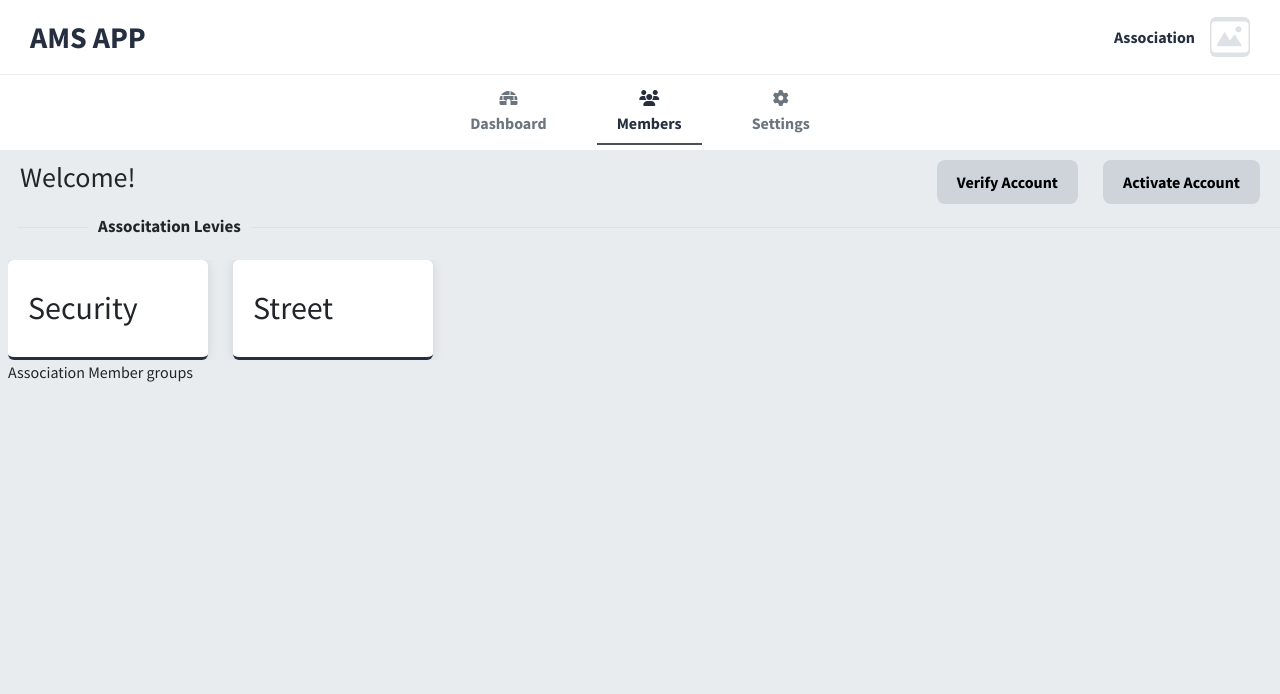
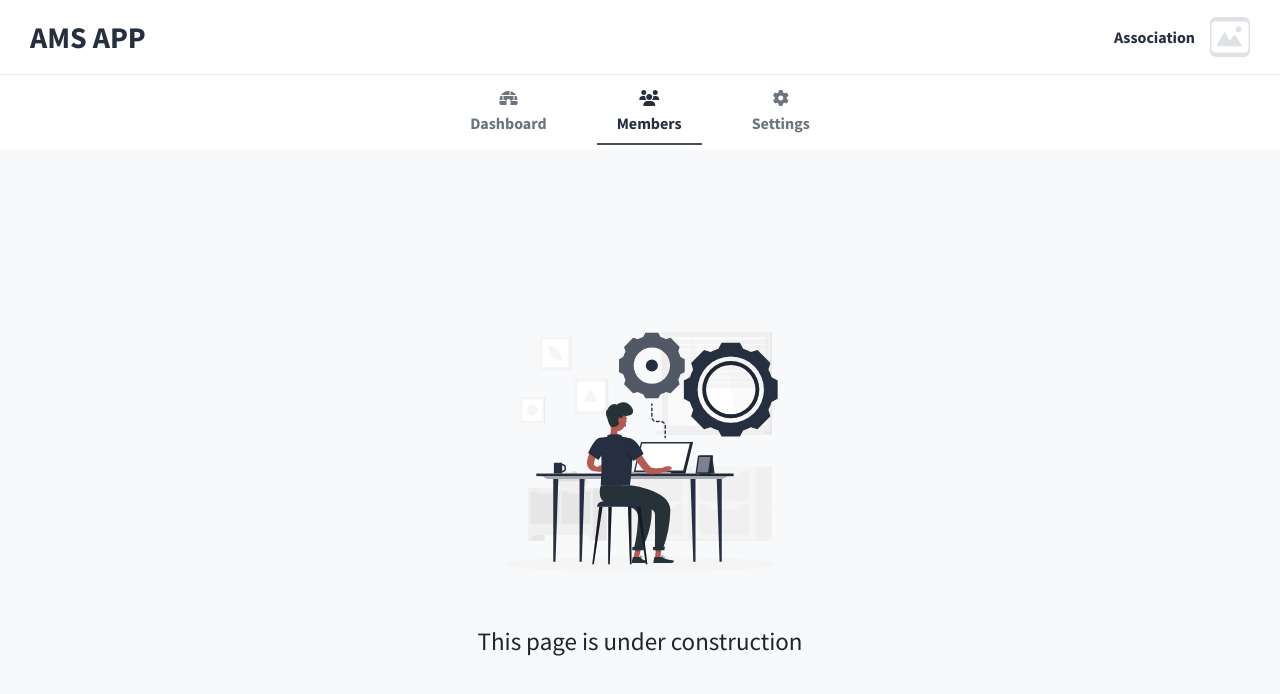
Before and after one commit to codepraycode/ams_app, a React app: page /members in a window 1280 px wide. Shown: the top 694 px of the page. Built offline with nearby package versions, Linux system fonts and the light colour scheme; the HTML template or start-up script is replaced by a standard one.

Commit message:
added a underconstruction component

```diff
--- a/src/constants/assets.js
+++ b/src/constants/assets.js
@@ -1,11 +1,9 @@
-const curve1 = '/assets/images/curves/curved1.jpg';
-const curve2 = '/assets/images/curves/curved2.jpg';
-
 
 const placeholder = '/assets/images/icons/profile_picture.svg';
 
 
 const error500 = '/assets/images/illustration/error_500.svg';
 const error404 = '/assets/images/illustration/error_404.svg';
+const construction = '/assets/images/illustration/construction.svg';
 
-export { curve1, curve2, error500, error404, placeholder };
+export { error500, error404, placeholder, construction };
--- /dev/null
+++ b/src/errors/Construction.jsx
@@ -0,0 +1,18 @@
+import React from 'react'
+import { construction } from '../constants/assets'
+
+
+const UnderConstruction = () => {
+    return (
+
+        <div className='error_page mini'>
+            <div className="error_content">
+                <div className="illu" style={{ backgroundImage: `url('${construction}')` }}></div>
+
+                <p className='err_txt'>This page is under construction</p>
+            </div>
+        </div>
+    )
+}
+
+export default UnderConstruction;
--- a/src/routes.js
+++ b/src/routes.js
@@ -9,6 +9,7 @@ import DashboardLayout from './layouts/DashboardLayout';
 import Dashboard from './pages/Dashboard.jsx';
 import SignIn from "./pages/SignIn.jsx";
 import CreateAccount from "./pages/CreateAccount.jsx";
+import UnderConstruction from './errors/Construction';
 
 
 const AppRoutes = ()=>{
@@ -17,8 +18,8 @@ const AppRoutes = ()=>{
 
             <Route path={homeUrl} element={<DashboardLayout />}>
                 <Route path={''} index element={<Dashboard />} />
-                <Route path={'members'} exact element={<Dashboard />} />
-                <Route path={'profile'} exact element={<Dashboard />} />
+                <Route path={'members'} exact element={<UnderConstruction />} />
+                <Route path={'profile'} exact element={<UnderConstruction />} />
             </Route>
 
 
--- a/src/scss/app.scss
+++ b/src/scss/app.scss
@@ -539,7 +539,7 @@ nav{
     button{
         padding: 10px 20px ;
         // margin: 0 15px;
-        transition: all 0.4s ease;
+        transition: all 0.1s ease-in;
         cursor: pointer;
         color: darken($color: $primary, $amount: 50%);
         background-color: $gray-400;
--- a/src/scss/error.scss
+++ b/src/scss/error.scss
@@ -5,6 +5,9 @@
     width: 100%;
     height: 100vh;
     background-color: $gray-100;
+    &.mini{
+        height: calc(100vh - 150px);
+    }
 
     .error_content{
         width: 100%;
```
Also changed, not shown: public/assets/images/Illustration/construction.svg (added).
